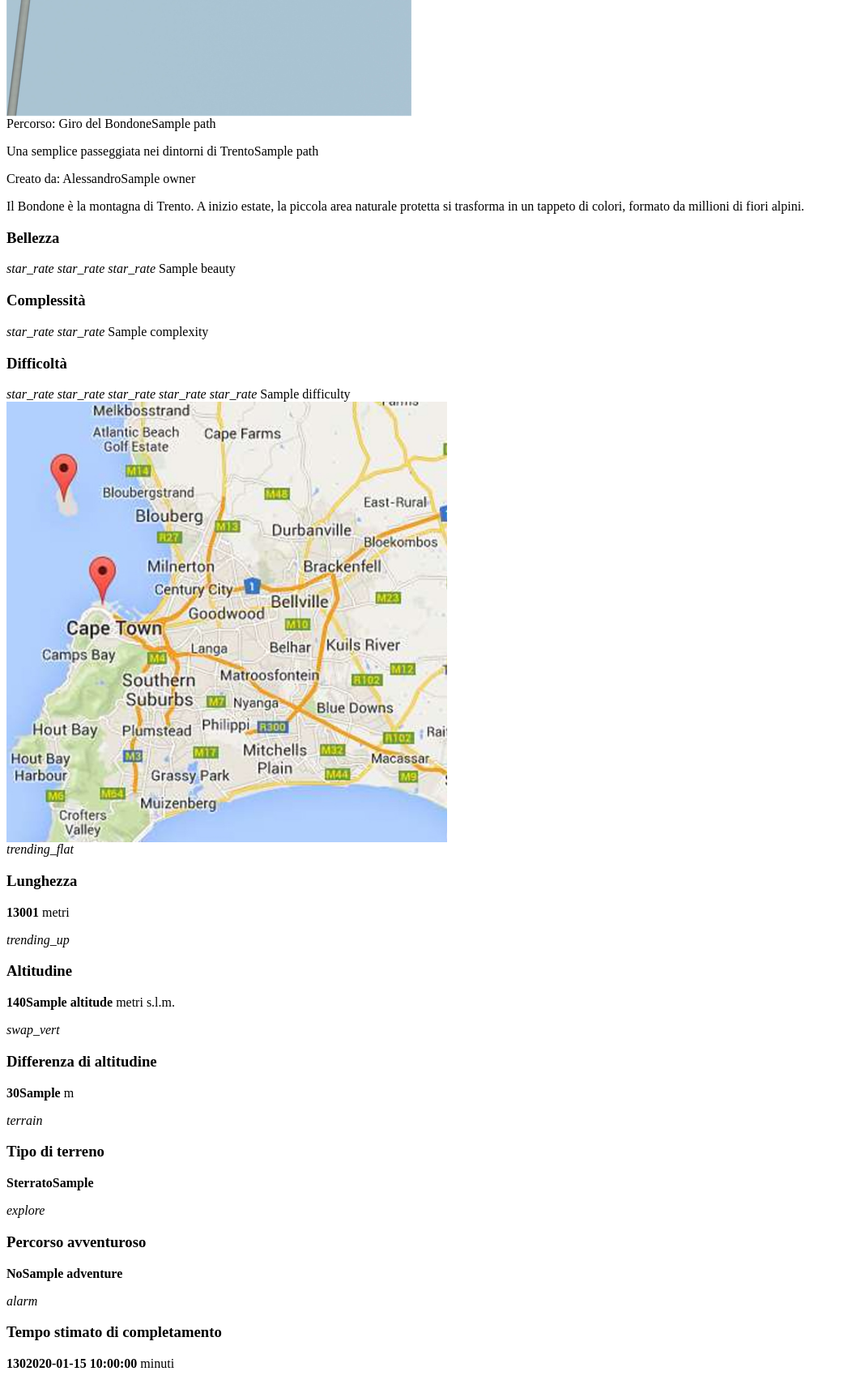
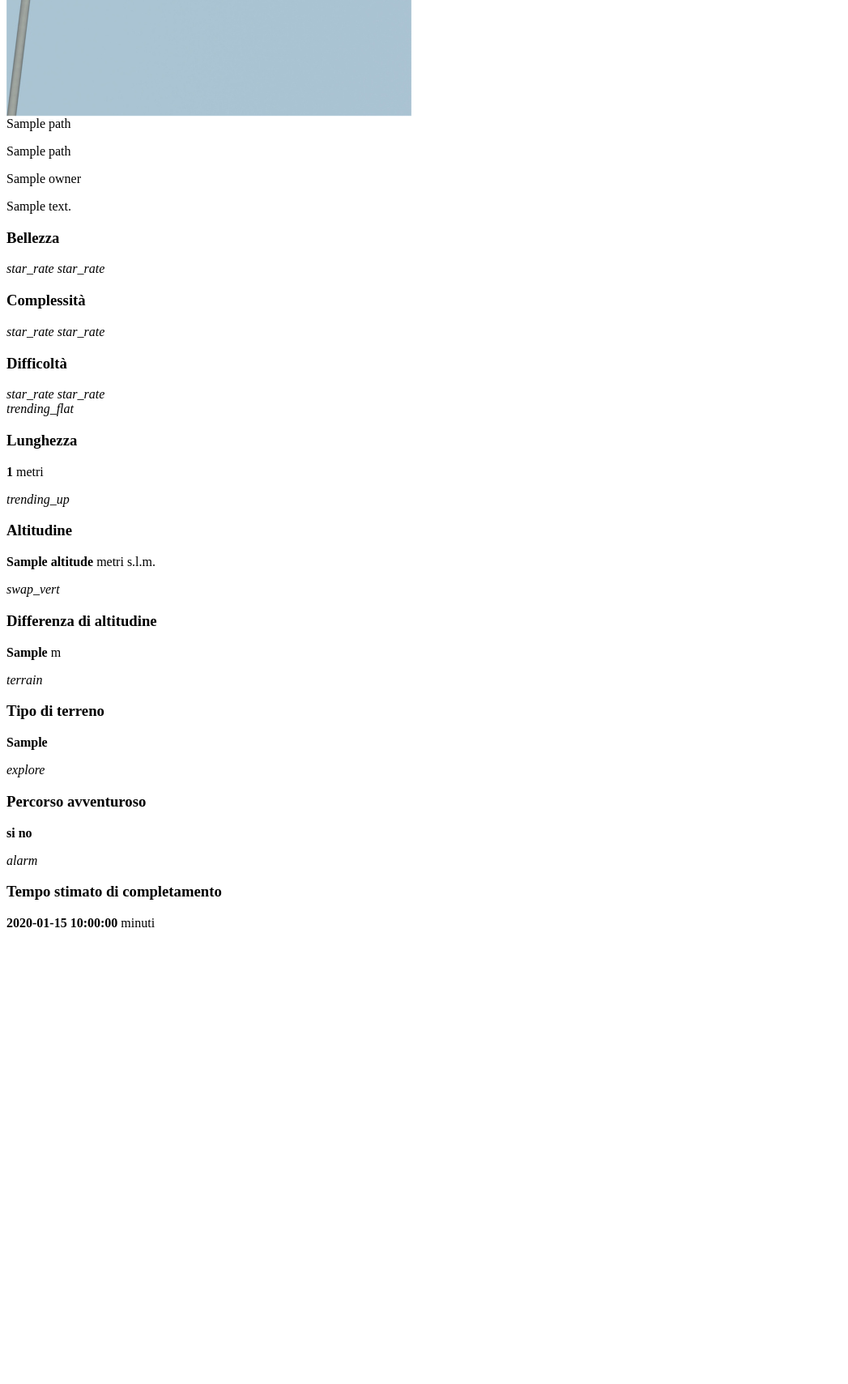
Before and after one commit to mion00/LetsMoove, a Python web app: template client/templates/pathDetails.html in a window 1280 px wide. Shown: the part 383-2092 px from the top of the page at 81% size, without its empty margins (0-1047 px from the left). After the commit the page ends 1528 px from the top, so only its background shows below. Run offline with Jinja, Linux system fonts and the light colour scheme; the template is opened without the code that fills it: most values are stand-ins (such as "Sample title", 1, 10 or a date in 2020).

Commit message:
Fix pagina pathDescription

```diff
--- a/client/assets/js/terrainType/terrainTypeServices.js
+++ b/client/assets/js/terrainType/terrainTypeServices.js
@@ -2,9 +2,9 @@
  * Created by marco on 26/11/15.
  */
 (function () {
-    var pathServices = angular.module('terrainTypeServices', ['ngResource', 'apiURLs']);
+    var app = angular.module('terrainTypeServices', ['ngResource', 'apiURLs']);
 
-    pathServices.factory('TerrainType', ['$resource', 'apiURL',
+    app.factory('TerrainType', ['$resource', 'apiURL',
         function ($resource, apiURL) {
             return $resource(apiURL.buildURL("terrainTypes"), {}, {
                 query: {method: 'GET'}
--- a/client/assets/js/user/userServices.js
+++ b/client/assets/js/user/userServices.js
@@ -30,6 +30,12 @@
         return service;
     }]);
 
+    app.factory('User', ['$resource', 'apiURL',function ($resource, apiURL) {
+            return $resource(apiURL.buildURL("teams/:teamId"), {}, {
+                query: {method: 'GET'}
+            });
+        }]);
+
     app.run(function ($rootScope, $state, AuthenticationService) {
             $rootScope.$on("$stateChangeStart", function(event, toState, toParams, fromState, fromParams){
                 if (toState.data.vars.authenticate && !AuthenticationService.userData.loggedIn){
--- a/client/templates/pathDetails.html
+++ b/client/templates/pathDetails.html
@@ -14,20 +14,18 @@ url: /paths/:pathId
                                 <img src="/assets/img/white-flag.jpg">
                             </div>
                             <div layout-margin>
-                                <span class="md-headline">Percorso: Giro del Bondone{{pathController.path.name}}</span>
+                                <span class="md-headline">{{pathController.path.name}}</span>
 
-                                <p class="italic">Una semplice passeggiata nei dintorni di
-                                    Trento{{pathController.path.subtitle}}</p>
+                                <p class="italic">{{pathController.path.subtitle}}</p>
 
-                                <p>Creato da: Alessandro{{pathController.path.owner}}</p>
+                                <p>{{pathController.path.owner}}</p>
                             </div>
                         </div>
 
                     </md-card-title-text>
                 </md-card-title>
                 <md-card-content>
-                    <p class="italic">Il Bondone è la montagna di Trento. A inizio estate, la piccola area naturale
-                        protetta si trasforma in un tappeto di colori, formato da millioni di fiori alpini.</p>
+                    <p class="italic">{{pathController.path.description}}</p>
                 </md-card-content>
             </md-card>
             <md-card>
@@ -36,10 +34,8 @@ url: /paths/:pathId
                         <md-list-item class="md-3-line">
                             <div class="md-list-item-text">
                                 <h3>Bellezza</h3>
-                                <i class="material-icons color-yellow">star_rate</i>
-                                <i class="material-icons color-yellow">star_rate</i>
-                                <i class="material-icons color-yellow">star_rate</i>
-                                {{pathController.path.ownerVote.beauty}}
+                                <i class="material-icons color-yellow" ng-repeat="i in [1,2,3,4,5] | limitTo: pathController.path.ownerVote.beauty">star_rate</i>
+                                <i class="material-icons color-light-yellow" ng-repeat="i in [1,2,3,4,5] | limitTo: 5-pathController.path.ownerVote.beauty">star_rate</i>
                             </div>
                             <md-divider></md-divider>
                         </md-list-item>
@@ -47,9 +43,8 @@ url: /paths/:pathId
                         <md-list-item class="md-3-line">
                             <div class="md-list-item-text">
                                 <h3>Complessità</h3>
-                                <i class="material-icons color-yellow">star_rate</i>
-                                <i class="material-icons color-yellow">star_rate</i>
-                                {{pathController.path.ownerVote.complexity}}
+                                <i class="material-icons color-yellow" ng-repeat="i in [1,2,3,4,5] | limitTo: pathController.path.ownerVote.complexity">star_rate</i>
+                                <i class="material-icons color-light-yellow" ng-repeat="i in [1,2,3,4,5] | limitTo: 5-pathController.path.ownerVote.complexity">star_rate</i>
                             </div>
                             <md-divider></md-divider>
                         </md-list-item>
@@ -57,12 +52,8 @@ url: /paths/:pathId
                         <md-list-item class="md-3-line">
                             <div class="md-list-item-text">
                                 <h3>Difficoltà</h3>
-                                <i class="material-icons color-yellow">star_rate</i>
-                                <i class="material-icons color-yellow">star_rate</i>
-                                <i class="material-icons color-yellow">star_rate</i>
-                                <i class="material-icons color-yellow">star_rate</i>
-                                <i class="material-icons color-yellow">star_rate</i>
-                                {{pathController.path.ownerVote.difficulty}}
+                                <i class="material-icons color-yellow" ng-repeat="i in [1,2,3,4,5] | limitTo: pathController.path.ownerVote.difficulty">star_rate</i>
+                                <i class="material-icons color-light-yellow" ng-repeat="i in [1,2,3,4,5] | limitTo: 5-pathController.path.ownerVote.difficulty">star_rate</i>
                             </div>
                         </md-list-item>
                     </md-list>
@@ -71,8 +62,11 @@ url: /paths/:pathId
         </div>
 
         <div layout="row" layout layout-align="center" layout-md="column" layout-sm="column">
-            <md-card class="centered-image">
-                    <img src="/assets/img/mappaPlaceholder.jpg" alt="Mappa" style="max-height: 544px;max-width: 544px;">
+            <md-card class="descriptionMap">
+                <ui-gmap-google-map class="descriptionMap" center='pathController.path.locationData.startPoint' zoom='pathController.zoom'>
+                    <ui-gmap-marker idKey='1' coords='pathController.marker.coordinates' options="pathController.marker.options">
+                    </ui-gmap-marker>
+                </ui-gmap-google-map>
             </md-card>
             <md-card>
                 <md-content>
@@ -85,7 +79,7 @@ url: /paths/:pathId
                                     <div layout="column">
                                         <h3>Lunghezza</h3>
 
-                                        <p><strong class="italic">1300{{pathController.path.pathData.length}}</strong>
+                                        <p><strong class="italic">{{pathController.path.pathData.length}}</strong>
                                             metri</p>
                                     </div>
                                 </div>
@@ -101,7 +95,7 @@ url: /paths/:pathId
                                     <div layout="column">
                                         <h3>Altitudine</h3>
 
-                                        <p><strong class="italic">140{{pathController.path.pathData.altitude}}</strong>
+                                        <p><strong class="italic">{{pathController.path.pathData.altitude}}</strong>
                                             metri s.l.m.</p>
                                     </div>
                                 </div>
@@ -118,7 +112,7 @@ url: /paths/:pathId
                                         <h3>Differenza di altitudine</h3>
 
                                         <p><strong
-                                                class="italic">30{{pathController.path.ownerVote.altitudeDifference}}</strong>
+                                                class="italic">{{pathController.path.pathData.deltaAltitude}}</strong>
                                             m
                                         </p>
                                     </div>
@@ -136,7 +130,7 @@ url: /paths/:pathId
                                         <h3>Tipo di terreno</h3>
 
                                         <p><strong
-                                                class="italic">Sterrato{{pathController.path.ownerVote.terrainType}}</strong>
+                                                class="italic">{{pathController.path.pathData.terrainType}}</strong>
                                         </p>
                                     </div>
                                 </div>
@@ -152,7 +146,8 @@ url: /paths/:pathId
                                     <div layout="column">
                                         <h3>Percorso avventuroso</h3>
 
-                                        <p><strong class="italic">No{{pathController.path.ownerVote.adventure}}</strong>
+                                        <p><strong class="italic" ng-show="pathController.path.ownerVote.adventure">si</strong>
+                                            <strong class="italic" ng-hide="pathController.path.ownerVote.adventure">no</strong>
                                         </p>
                                     </div>
                                 </div>
@@ -168,7 +163,7 @@ url: /paths/:pathId
                                         <h3>Tempo stimato di completamento</h3>
 
                                         <p><strong
-                                                class="italic">130{{pathController.path.ownerVote.completementTime}}</strong>
+                                                class="italic">{{pathController.path.pathData.time}}</strong>
                                             minuti</p>
                                     </div>
                                 </div>
@@ -179,10 +174,7 @@ url: /paths/:pathId
             </md-card>
         </div>
         <!--<div class="grid-block">-->
-        <ui-gmap-google-map center='pathController.path.locationData.startPoint' zoom='pathController.zoom'>
-            <ui-gmap-marker idKey='1' coords='pathController.marker'>
-            </ui-gmap-marker>
-        </ui-gmap-google-map>
+
 
             <!--<div class="grid-content">-->
                 <!--&lt;!&ndash;<img src="https://www.placehold.it/300x300" alt="Mappa">&ndash;&gt;-->
```
Also changed, not shown: client/assets/js/path/pathControllers.js (+13 -33 lines), client/assets/scss/app.scss (+6 -2 lines).
